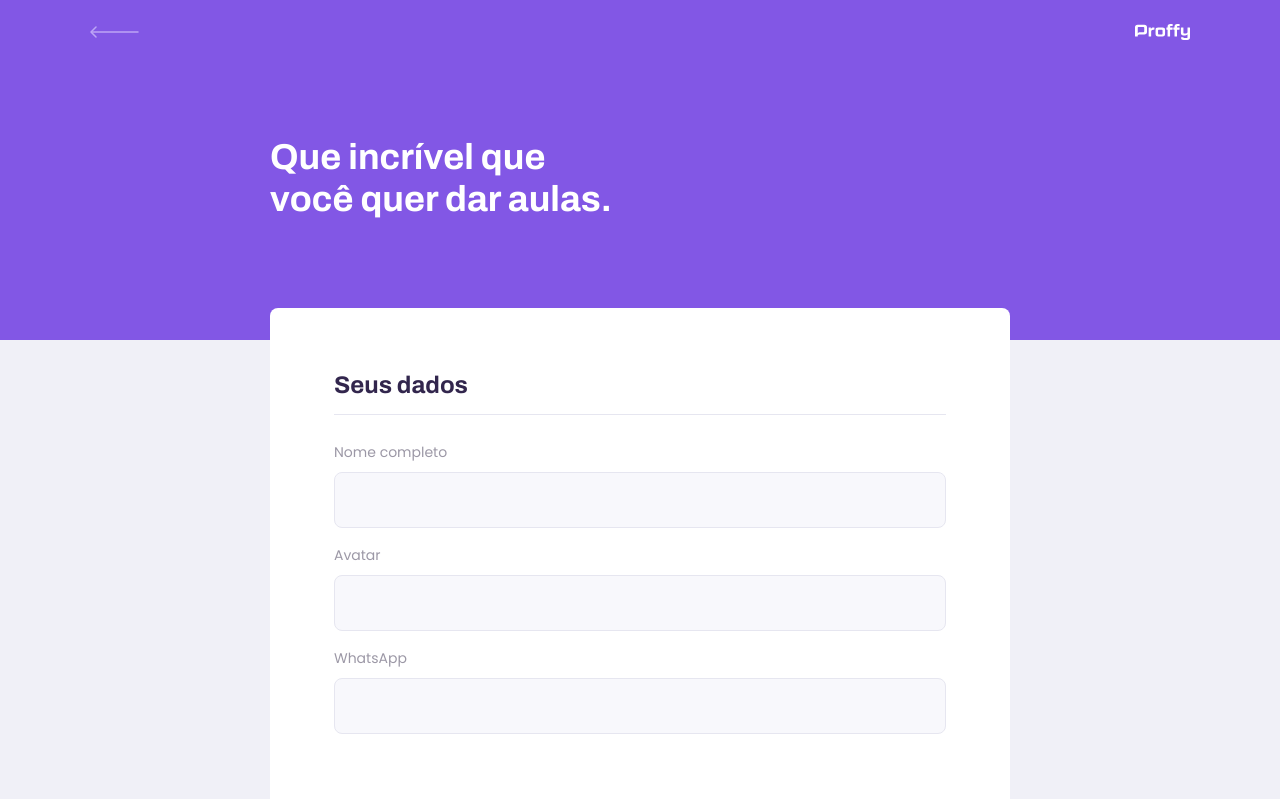
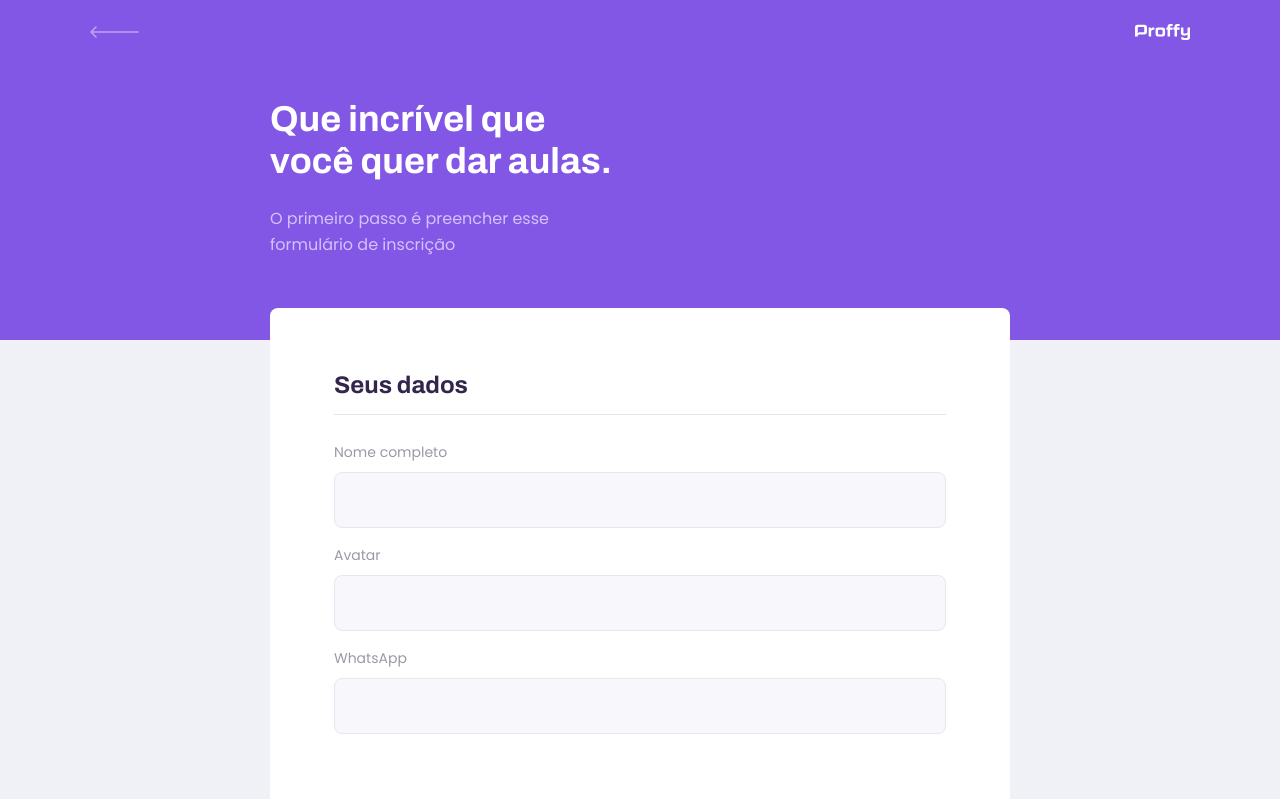
Before and after one commit to Iann-rst/Proffys, a React (Create React App) app in the folder web/: page /give-classes in a window 1280 px wide. Shown: the top 799 px of the page. Built offline with nearby package versions, Linux system fonts and the light colour scheme; the HTML template or start-up script is replaced by a standard one.

Commit message:
PageHeader (Utilizando Props)

```diff
--- a/web/src/components/PageHeader/index.tsx
+++ b/web/src/components/PageHeader/index.tsx
@@ -7,8 +7,11 @@ import backIcon from '../../assets/images/icons/back.svg';
 /* Arquivo de estilização*/
 import './styles.css';
 
+/* Propriedades do componente Header das páginas:
+*** Study (TeacherList) e Give-Classes (TeacherForm) */
 interface PageHeaderProps {
   title: string;
+  description?: string;
 }
 
 const PageHeader: React.FC<PageHeaderProps> = (props) =>{
@@ -22,10 +25,15 @@ const PageHeader: React.FC<PageHeaderProps> = (props) =>{
     </div>
 
     <div className="header-content">
+
+      {/*props para o titulo no Header da página */}
       <strong>{props.title}</strong>
 
+      {/*props para a descrição no Header da página */}
+      {props.description && <p>{props.description}</p>}
+
       {/*Recebendo o formulário da TeacherList por props */}
-    {props.children}
+      {props.children}
     </div>
   </header>
   );
```
